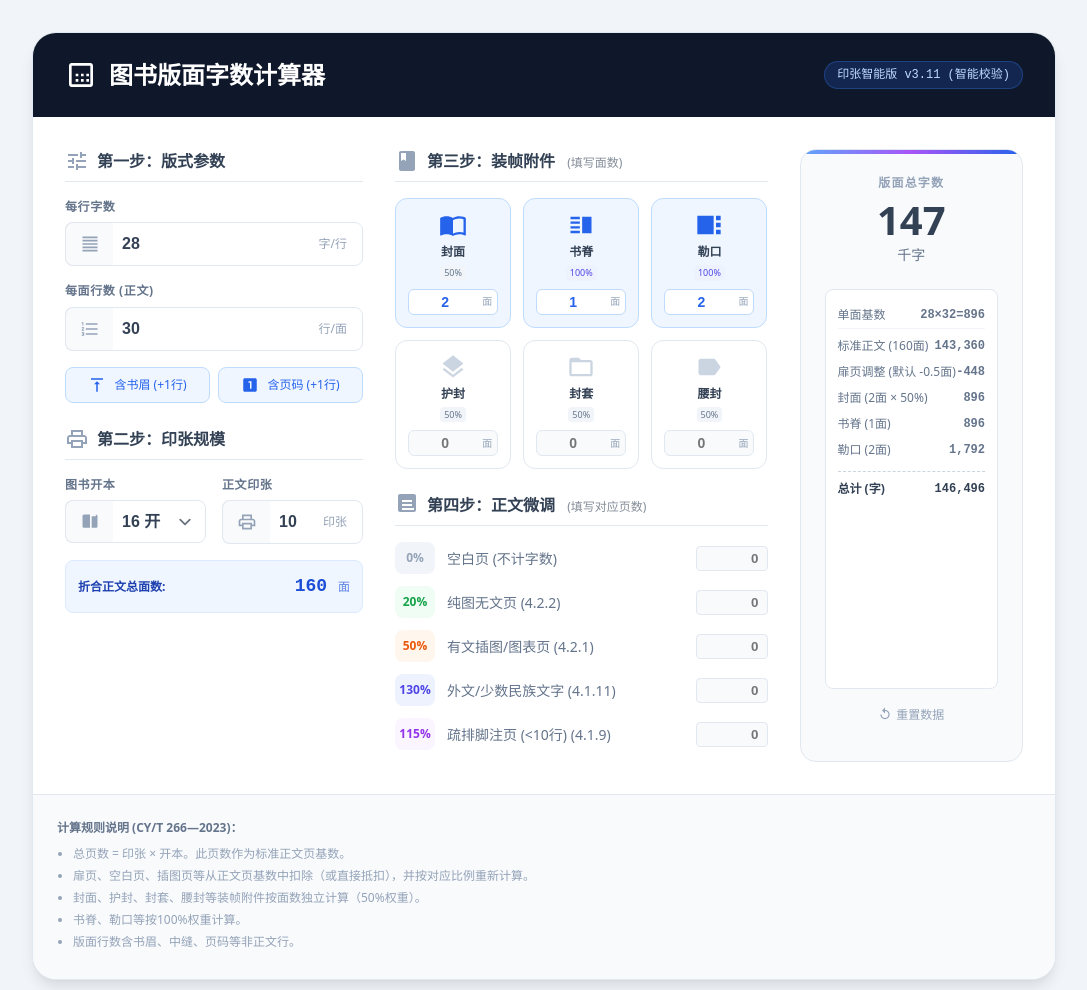
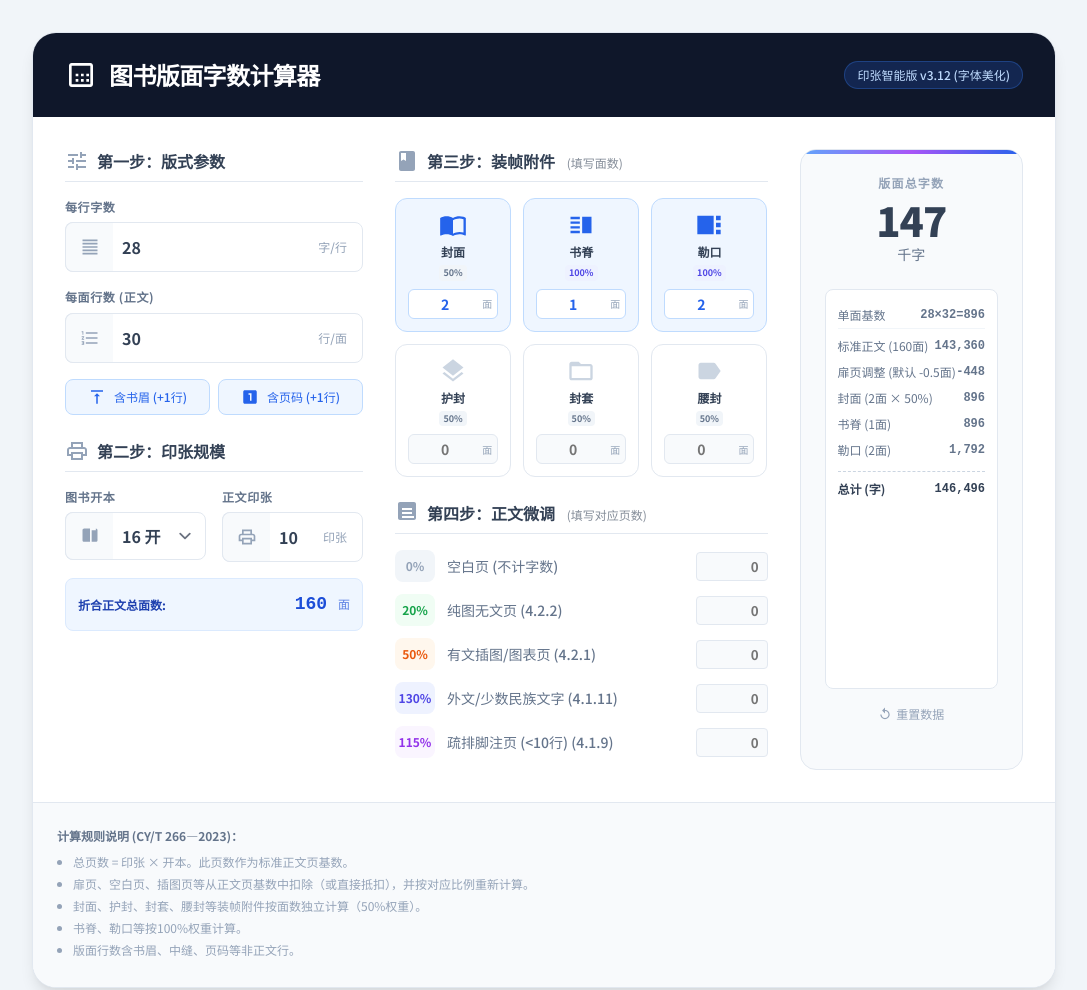
Before and after one commit to xiaozhubin/book-layout-calculator, a plain HTML site: page index.html in a window 1280 px wide. Shown: the top 990 px of the page, without its empty margins (96-1183 px from the left). Drawn offline with Linux system fonts and the light colour scheme.

Commit message:
add google fonts

```diff
--- a/index.html
+++ b/index.html
@@ -4,6 +4,12 @@
     <meta charset="UTF-8">
     <meta name="viewport" content="width=device-width, initial-scale=1.0">
     <title>图书版面字数计算 (独立版)</title>
+
+    <!-- 引入 Google Fonts: Noto Sans SC -->
+    <link rel="preconnect" href="https://fonts.googleapis.com">
+    <link rel="preconnect" href="https://fonts.gstatic.com" crossorigin>
+    <link href="https://fonts.googleapis.com/css2?family=Noto+Sans+SC:wght@400;500;700;900&display=swap" rel="stylesheet">
+
     <style>
         /* --- 基础重置与变量 --- */
         :root {
@@ -24,13 +30,23 @@
         }
 
         * { box-sizing: border-box; margin: 0; padding: 0; }
-        body { font-family: system-ui, -apple-system, sans-serif; background-color: var(--bg-body); color: var(--text-main); padding: 2rem 1rem; line-height: 1.5; display: flex; justify-content: center; }
+
+        /* 更新字体栈，优先使用 Noto Sans SC */
+        body {
+            font-family: 'Noto Sans SC', system-ui, -apple-system, BlinkMacSystemFont, "Segoe UI", Roboto, "Helvetica Neue", Arial, sans-serif;
+            background-color: var(--bg-body);
+            color: var(--text-main);
+            padding: 2rem 1rem;
+            line-height: 1.5;
+            display: flex;
+            justify-content: center;
+        }
 
         /* --- 布局工具类 --- */
         .container { width: 100%; max-width: 1024px; background: var(--bg-card); border-radius: 1.5rem; box-shadow: var(--shadow); overflow: hidden; border: 1px solid var(--border-color); }
         .header { background: var(--header-bg); color: white; padding: 1.5rem 2rem; display: flex; flex-wrap: wrap; justify-content: space-between; align-items: center; gap: 1rem; }
-        .header h1 { font-size: 1.5rem; font-weight: 800; display: flex; align-items: center; gap: 0.75rem; }
-        .badge { background: rgba(37, 99, 235, 0.2); border: 1px solid rgba(59, 130, 246, 0.3); color: #bfdbfe; font-size: 0.75rem; padding: 0.25rem 0.75rem; border-radius: 999px; font-family: monospace; }
+        .header h1 { font-size: 1.5rem; font-weight: 800; display: flex; align-items: center; gap: 0.75rem; letter-spacing: -0.025em; }
+        .badge { background: rgba(37, 99, 235, 0.2); border: 1px solid rgba(59, 130, 246, 0.3); color: #bfdbfe; font-size: 0.75rem; padding: 0.25rem 0.75rem; border-radius: 999px; font-family: 'Noto Sans SC', monospace; font-weight: 500; }
 
         .grid-layout { display: grid; grid-template-columns: 1fr; gap: 2rem; padding: 2rem; }
         @media (min-width: 1024px) {
@@ -47,9 +63,9 @@
         .input-icon { position: absolute; left: 0; top: 0; bottom: 0; width: 3rem; display: flex; align-items: center; justify-content: center; background: #f8fafc; border: 1px solid var(--border-color); border-right: none; border-radius: 0.5rem 0 0 0.5rem; color: var(--text-muted); }
 
         /* 输入框样式优化 */
-        .input-wrapper input, .input-wrapper select { width: 100%; padding: 0.75rem 3.5rem 0.75rem 3.5rem; border: 1px solid var(--border-color); border-radius: 0.5rem; font-size: 1rem; font-weight: 600; color: var(--text-main); outline: none; transition: all 0.2s; background: white; appearance: none; }
+        .input-wrapper input, .input-wrapper select { width: 100%; padding: 0.75rem 3.5rem 0.75rem 3.5rem; border: 1px solid var(--border-color); border-radius: 0.5rem; font-size: 1rem; font-weight: 600; color: var(--text-main); outline: none; transition: all 0.2s; background: white; appearance: none; font-family: inherit; }
         .input-wrapper input:focus, .input-wrapper select:focus { border-color: var(--primary); box-shadow: 0 0 0 3px rgba(37, 99, 235, 0.1); }
-        .input-unit { position: absolute; right: 1rem; font-size: 0.75rem; color: var(--text-muted); pointer-events: none; }
+        .input-unit { position: absolute; right: 1rem; font-size: 0.75rem; color: var(--text-muted); pointer-events: none; font-weight: 500; }
 
         /* 下拉菜单专属样式 */
         .input-wrapper select {
@@ -95,10 +111,10 @@
 
         .card-icon { width: 28px; height: 28px; margin-bottom: 0.25rem; fill: #cbd5e1; transition: fill 0.2s; }
         .card-label { font-size: 0.75rem; font-weight: 700; color: var(--text-main); margin-bottom: 0.25rem; }
-        .card-badge { font-size: 9px; padding: 1px 4px; border-radius: 4px; background: #f1f5f9; color: #64748b; margin-bottom: 0.5rem; }
+        .card-badge { font-size: 9px; padding: 1px 4px; border-radius: 4px; background: #f1f5f9; color: #64748b; margin-bottom: 0.5rem; font-weight: 600; }
 
         .card-input-wrapper { width: 100%; position: relative; display: flex; align-items: center; }
-        .card-input-field { width: 100%; border: 1px solid var(--border-color); border-radius: 0.375rem; padding: 0.25rem 1.5rem 0.25rem 0.5rem; text-align: center; font-size: 0.875rem; font-weight: 700; color: var(--text-main); outline: none; background: #f8fafc; transition: all 0.2s; }
+        .card-input-field { width: 100%; border: 1px solid var(--border-color); border-radius: 0.375rem; padding: 0.25rem 1.5rem 0.25rem 0.5rem; text-align: center; font-size: 0.875rem; font-weight: 700; color: var(--text-main); outline: none; background: #f8fafc; transition: all 0.2s; font-family: inherit; }
         .card-input-field:focus { border-color: var(--primary); background: white; box-shadow: 0 0 0 2px rgba(37, 99, 235, 0.1); }
         .card-unit { font-size: 10px; color: var(--text-muted); position: absolute; right: 6px; pointer-events: none; }
 
@@ -112,7 +128,7 @@
         .bg-purple { background: #faf5ff; color: #9333ea; }
 
         .special-label { flex: 1; font-size: 0.875rem; font-weight: 500; color: var(--text-sub); }
-        .special-input { width: 4.5rem; padding: 0.25rem 0.5rem; border: 1px solid var(--border-color); border-radius: 0.25rem; text-align: right; font-weight: 600; color: var(--text-main); outline: none; background: #f8fafc; }
+        .special-input { width: 4.5rem; padding: 0.25rem 0.5rem; border: 1px solid var(--border-color); border-radius: 0.25rem; text-align: right; font-weight: 600; color: var(--text-main); outline: none; background: #f8fafc; font-family: inherit; }
         .special-input:focus { background: white; border-color: var(--primary); }
 
         /* --- 结果区域 --- */
@@ -120,7 +136,7 @@
         .result-bar { position: absolute; top: 0; left: 0; width: 100%; height: 4px; background: linear-gradient(90deg, #60a5fa, #a855f7, #2563eb); }
         .result-header { text-align: center; margin-bottom: 1.5rem; }
         .result-title { font-size: 0.75rem; font-weight: 700; color: var(--text-muted); text-transform: uppercase; letter-spacing: 0.1em; margin-bottom: 0.5rem; }
-        .result-val { font-size: 2.5rem; font-weight: 900; color: var(--text-main); line-height: 1; margin-bottom: 0.25rem; }
+        .result-val { font-size: 2.5rem; font-weight: 900; color: var(--text-main); line-height: 1; margin-bottom: 0.25rem; letter-spacing: -0.025em; }
         .result-unit { font-size: 0.875rem; font-weight: 500; color: var(--text-sub); }
 
         .detail-list { background: white; border: 1px solid #e2e8f0; border-radius: 0.5rem; padding: 0.75rem; flex: 1; overflow-y: auto; max-height: 400px; font-size: 0.75rem; }
@@ -129,7 +145,7 @@
         .detail-row.total { font-weight: 700; color: var(--text-main); border-top: 1px dashed #cbd5e1; margin-top: 0.5rem; padding-top: 0.5rem; }
         .detail-num { font-family: monospace; font-weight: 600; }
 
-        .reset-btn { margin-top: 1rem; display: flex; align-items: center; justify-content: center; gap: 0.25rem; font-size: 0.75rem; color: var(--text-muted); background: none; border: none; cursor: pointer; transition: color 0.2s; width: 100%; }
+        .reset-btn { margin-top: 1rem; display: flex; align-items: center; justify-content: center; gap: 0.25rem; font-size: 0.75rem; color: var(--text-muted); background: none; border: none; cursor: pointer; transition: color 0.2s; width: 100%; font-weight: 500; }
         .reset-btn:hover { color: #ef4444; }
         .reset-btn svg { width: 14px; height: 14px; fill: currentColor; }
 
@@ -158,7 +174,7 @@
                 <svg viewBox="0 0 24 24" fill="currentColor" width="32" height="32"><path d="M19 3H5c-1.1 0-2 .9-2 2v14c0 1.1.9 2 2 2h14c1.1 0 2-.9 2-2V5c0-1.1-.9-2-2-2zm0 16H5V5h14v14zm-7-2h2v-2h-2v2zm-4 0h2v-2H8v2zm0-4h2v-2H8v2zm4 0h2v-2h-2v2zm4 0h2v-2h-2v2zm0 4h2v-2h-2v2z"/></svg>
                 <span>图书版面字数计算器</span>
             </h1>
-            <div class="badge">印张智能版 v3.11 (智能校验)</div>
+            <div class="badge">印张智能版 v3.12 (字体美化)</div>
         </header>
 
         <form id="calcForm" oninput="calculate()" class="grid-layout">
```
